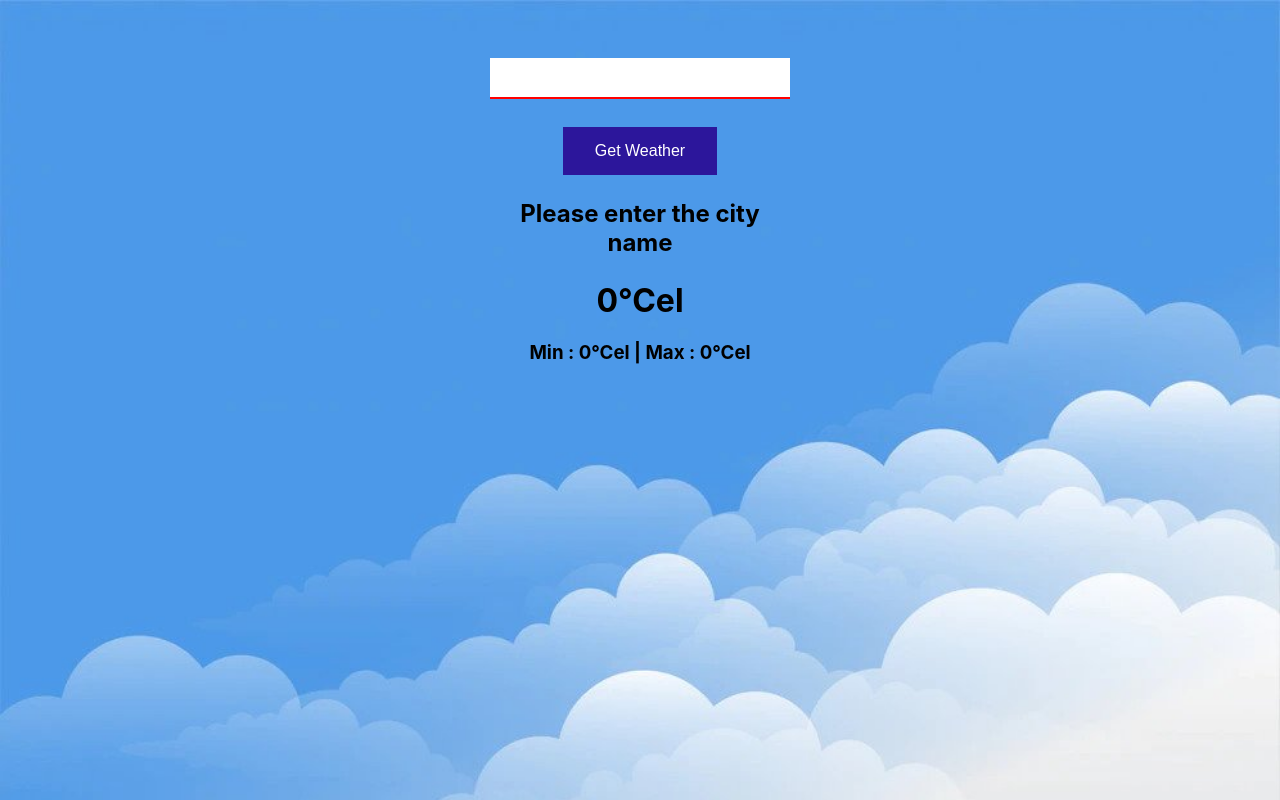
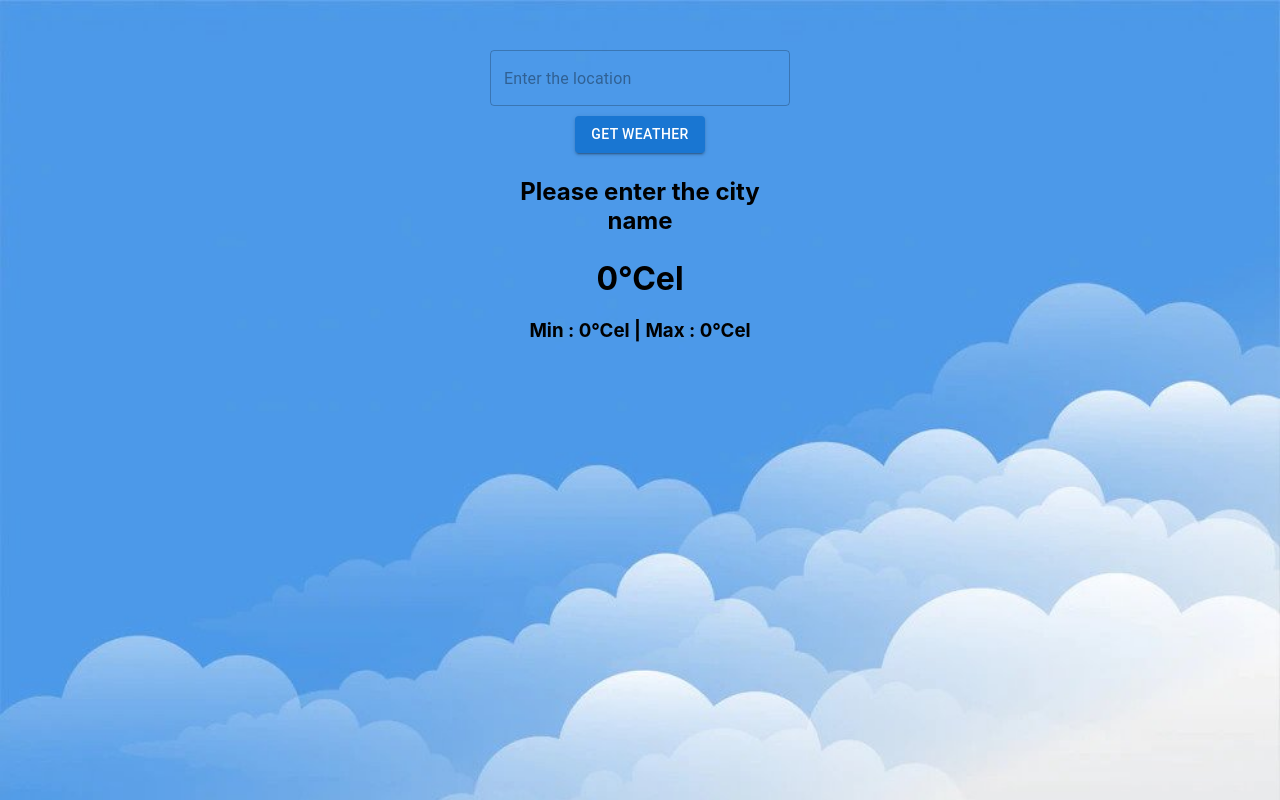
Before and after one commit to chinmaykhandal/Mausam, a React (Create React App) app: page / in a window 1280 px wide. Built offline with nearby package versions, Linux system fonts and the light colour scheme.

Commit message:
Added Material UI button and input field :ok_hand:

```diff
--- a/src/components/WeatherApp.js
+++ b/src/components/WeatherApp.js
@@ -1,9 +1,11 @@
-import React, {useState } from 'react';
-import './WeatherApp.css';
-
+import React, { useState } from "react";
+import "./WeatherApp.css";
+import Stack from "@mui/material/Stack";
+import Button from "@mui/material/Button";
+import {TextField} from '@mui/material';
 
 const WeatherApp = () => {
-    let obj = {temp: 0, min: 0, max: 0};
+  let obj = { temp: 0, min: 0, max: 0 };
   const [city, setCity] = useState(obj);
   const [search, setSearch] = useState("Please enter the city name");
 
@@ -12,43 +14,57 @@ const WeatherApp = () => {
     const response = await fetch(url);
     const resJson = await response.json();
     //let main = JSON.parse(resJson);
-        console.log(resJson['main']);
-        let temp_num = ((resJson['main']['temp']-273.15)).toFixed(2);
-        let temp_min_num = (resJson['main']['temp_min']-273.15).toFixed(2);
-        let temp_max_num = (resJson['main']['temp_max']-273.15).toFixed(2);
-        setCity({temp: temp_num, min:temp_min_num , max: temp_max_num, weather: resJson['weather']['0']['main']});
-    }
+    console.log(resJson["main"]);
+    let temp_num = (resJson["main"]["temp"] - 273.15).toFixed(2);
+    let temp_min_num = (resJson["main"]["temp_min"] - 273.15).toFixed(2);
+    let temp_max_num = (resJson["main"]["temp_max"] - 273.15).toFixed(2);
+    setCity({
+      temp: temp_num,
+      min: temp_min_num,
+      max: temp_max_num,
+      weather: resJson["weather"]["0"]["main"],
+    });
+  };
 
   const getWeather = () => {
     console.log("hiiiiiii", search);
     fetchApi(search);
-
-}
+  };
 
   return (
     <>
       <div className="box">
+
         <div className="inputData">
-                <input type="search" className="inputField" onChange={ (event) => {
-                    setSearch(event.target.value)
-                } }/>
-                <button className="submitBtn" onClick={getWeather}>Get Weather</button>
+        <TextField
+                fullWidth
+                id="standard-bare"
+                variant="outlined"
+                placeholder="Enter the location"
+                onChange={(event) => {
+                    setSearch(event.target.value);
+                  }}
+               required/>
+          <Button variant="contained" onClick={getWeather} style={{marginTop:10}}>
+            Get Weather
+          </Button>
+
         </div>
 
         <div className="info">
           <h2 className="location">
             <p>{search}</p>
           </h2>
-                <h1 className="temp">
-                {city.temp}°Cel
-                </h1>
-                <h3 className="tempMinMax">Min : {city.min}°Cel | Max : {city.max}°Cel</h3>
+          <h1 className="temp">{city.temp}°Cel</h1>
+          <h3 className="tempMinMax">
+            Min : {city.min}°Cel | Max : {city.max}°Cel
+          </h3>
           <h3>{city.weather}</h3>
         </div>
 
       </div>
     </>
   );
-}
+};
 
 export default WeatherApp;
```
Also changed, not shown: package.json (+8 -1 lines), 1 other file (tests, documents, lock files or other folders). Lines whose indentation alone changed are shown as unchanged.
